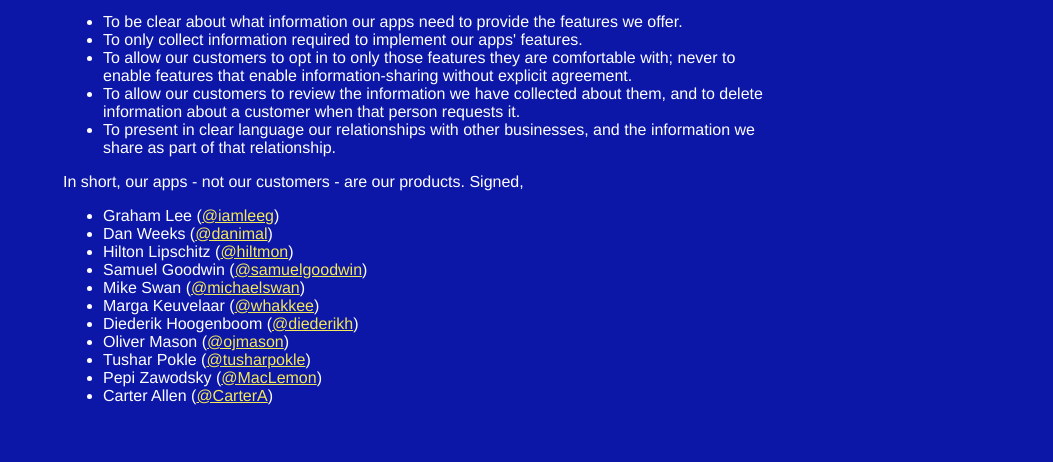
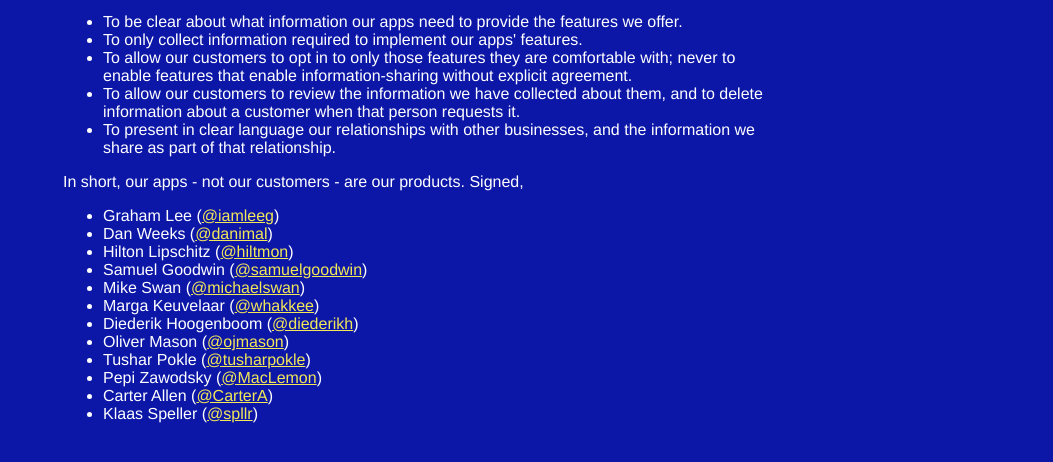
Before and after one commit to iamleeg/privacy-pledge, a plain HTML site: page index.html in a window 1280 px wide. Shown: the part 308-770 px from the top of the page, without its empty margins (227-1280 px from the left). Drawn offline with Linux system fonts and the light colour scheme.

Commit message:
Signed by spllr

```diff
--- a/index.html
+++ b/index.html
@@ -65,8 +65,9 @@ Signed,
   <li>Tushar Pokle (<a href="https://twitter.com/tusharpokle">@tusharpokle</a>)</li>
   <li>Pepi Zawodsky (<a href="https://twitter.com/MacLemon">@MacLemon</a>)</li>
   <li>Carter Allen (<a href="https://twitter.com/CarterA">@CarterA</a>)</li>
+  <li>Klaas Speller (<a href="https://twitter.com/spllr">@spllr</a>)</li>
 </ul>
-  </div>
+
 
 </body>
 </html>
```
